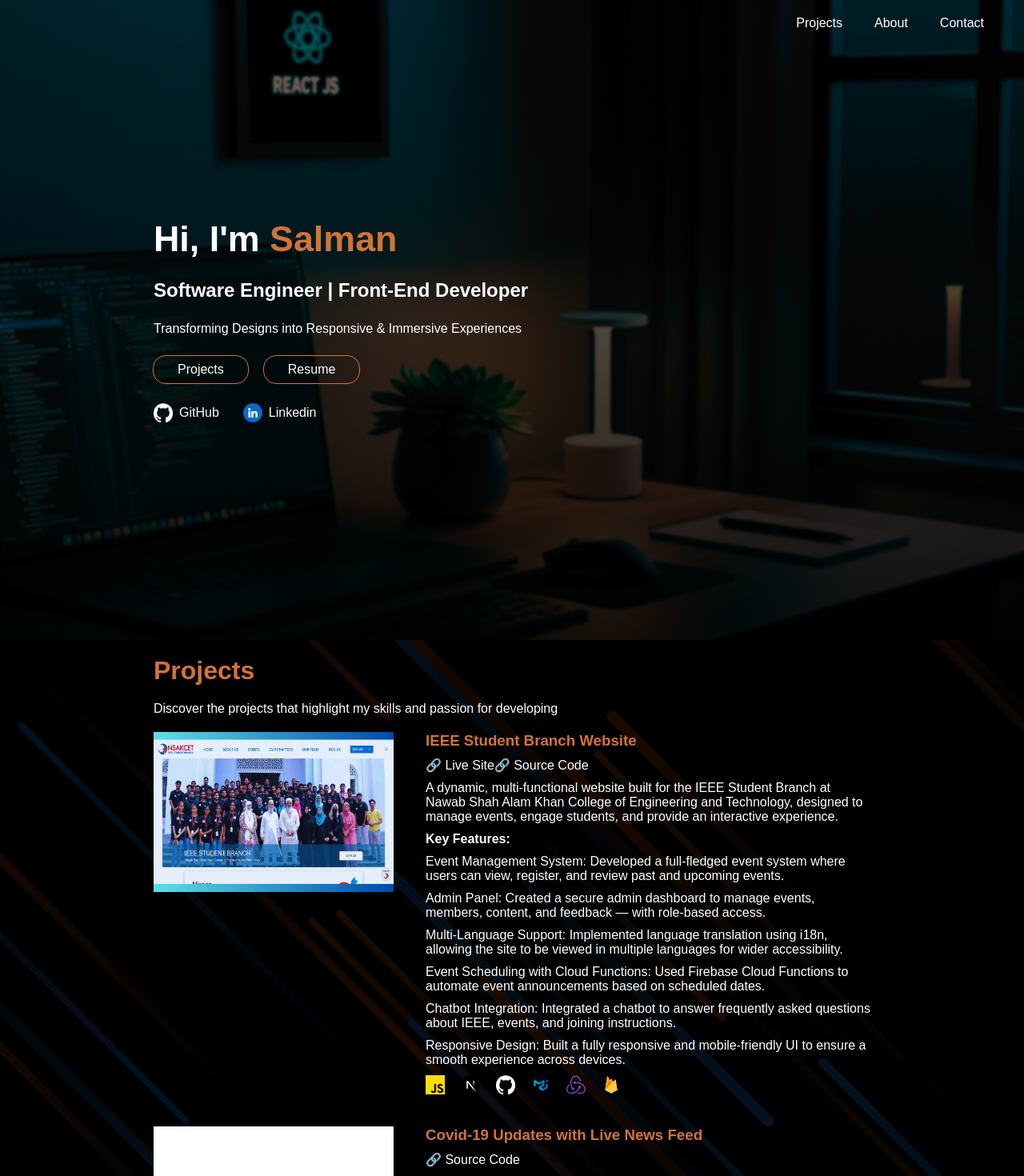
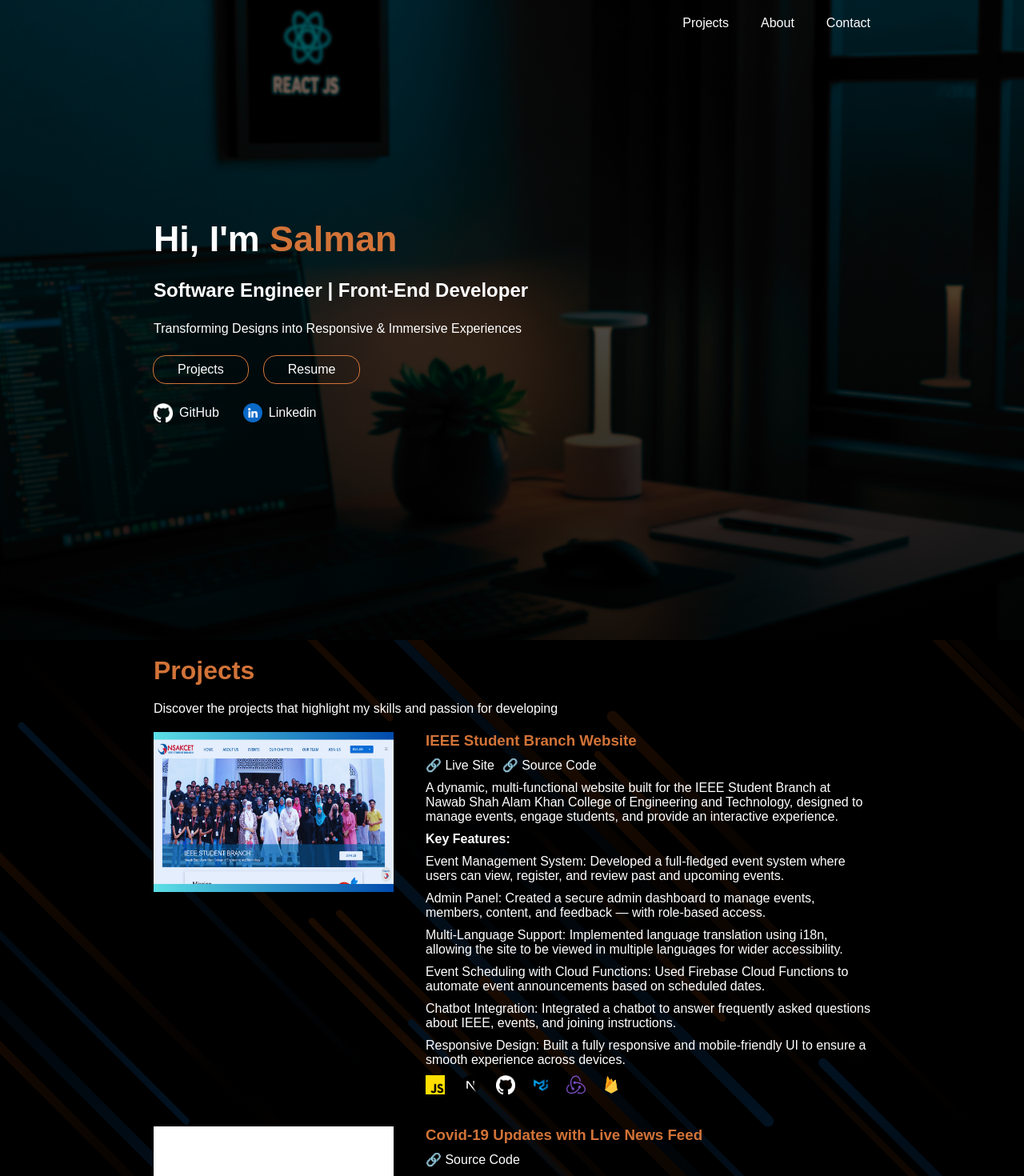
Before and after one commit to mohammedsrehan/portfolio, a Next.js app: page / in a window 1280 px wide. Shown: the top 1470 px of the page at 80% size. Built offline with nearby package versions, Linux system fonts and the light colour scheme.

Commit message:
finalizing styles on the page

```diff
--- a/src/app/page.module.css
+++ b/src/app/page.module.css
@@ -34,11 +34,11 @@
   gap: 40px;
   font-size: 1rem;
   color: #fff;
-  padding: 10px 50px;
+  /* padding: 10px 50px; */
   margin: 10px auto;
   position: absolute;
-  top: 0;
-  right: 0;
+  top: 10px;
+  right: 15%;
 }
 .header_text {
   font-size: 2.8rem;
@@ -79,6 +79,11 @@
   color: #fff;
   padding: 0 15%;
   padding-bottom: 50px;
+}
+.project_links{
+  display: flex;
+  gap: 10px;
+  font-size: 1rem;
 }
 .project_header_text {
   color: #d27338;
@@ -209,7 +214,7 @@
     padding: 0 50px;
   }
   .nav {
-    padding: 10px 20px;
+    right: 50px;
     align-items: center;
     justify-content: center;
   }
@@ -237,7 +242,6 @@
 @media (max-width: 480px) {
   .nav {
     top: 0;
-    right: 50px;
     left: 50px;
   }
 
```
